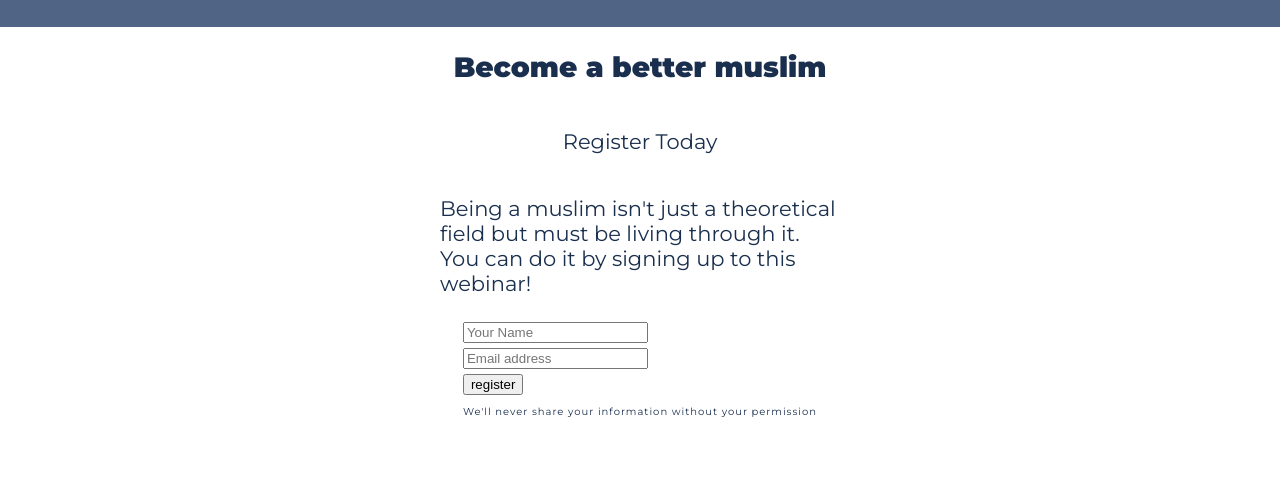
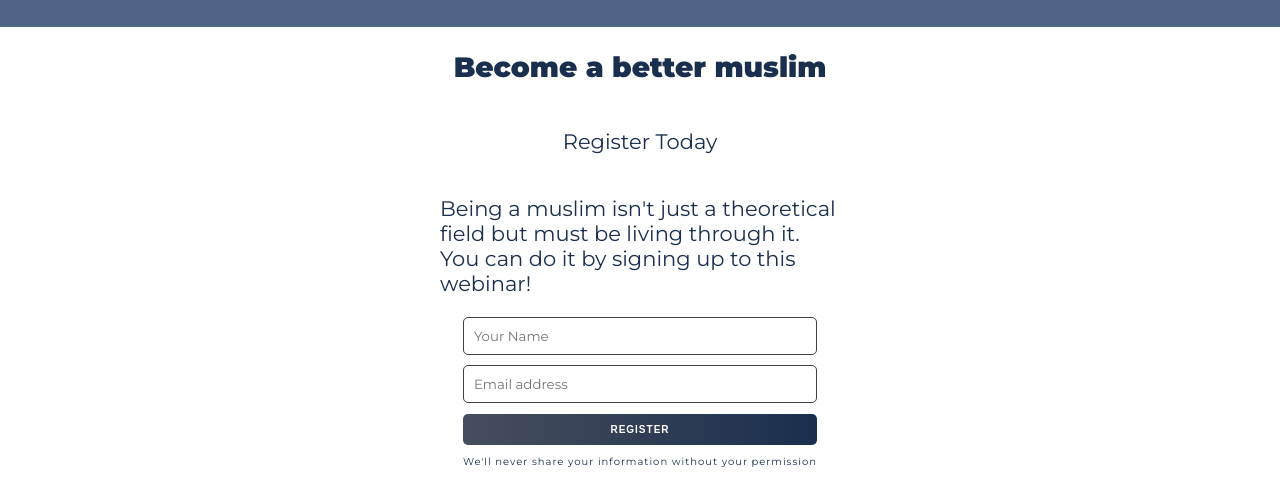
Before and after one commit to kun7/SPS-Responsive-Page, a plain HTML site: page index.html in a window 1280 px wide. Shown: the part 552-1030 px from the top of the page. Before the commit the page ends 980 px from the top, so only its background shows below. Drawn offline with Linux system fonts and the light colour scheme.

Commit message:
upgrade button

```diff
--- a/css/styles.css
+++ b/css/styles.css
@@ -65,6 +65,42 @@ h1+p {
 
 strong { font-weight: 900; }
 
+/* form */
+input, .btn {
+    border-radius: 5px;
+    width: 100%;
+}
+input {
+    font-family: inherit;
+    margin-bottom: .75em;
+    padding: .75em;
+    border: 1px solid #404040;
+}
+input:focus {
+    transform: scale(1.1);
+}
+/* button */
+.btn {
+    display: inline-block;
+    padding:1em 1.5em;
+    text-transform: uppercase;
+    font-size: 0.625rem;
+    font-weight: 900;
+    letter-spacing: 1px;
+    border: 0;
+    cursor:pointer;
+}
+
+.btn-primary {
+    background-image: linear-gradient(to left, #1A2F4E, #464E5D);
+    color: white;
+    transform: scale(1);
+}
+
+.btn-primary:hover, .btn-primary:active {
+    transform: scale(1.1);
+    color: black;
+}
 /* animation */
 @keyframes main {
     0% {
```
